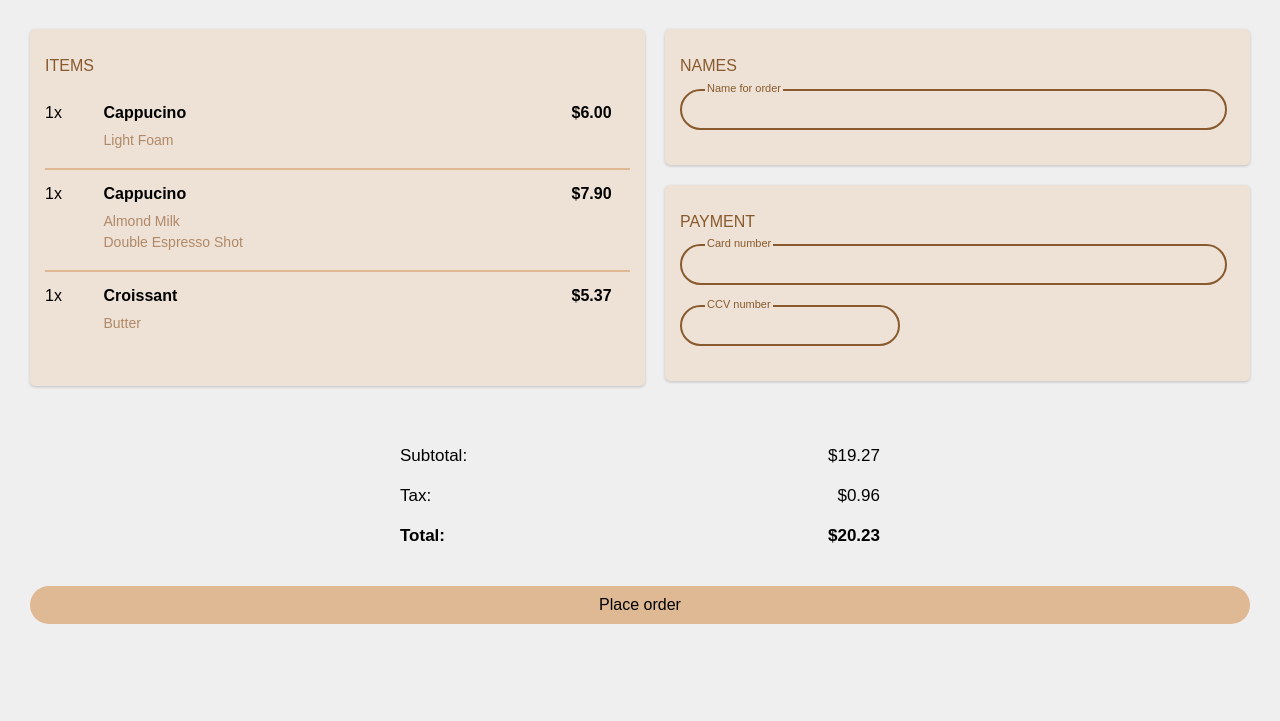
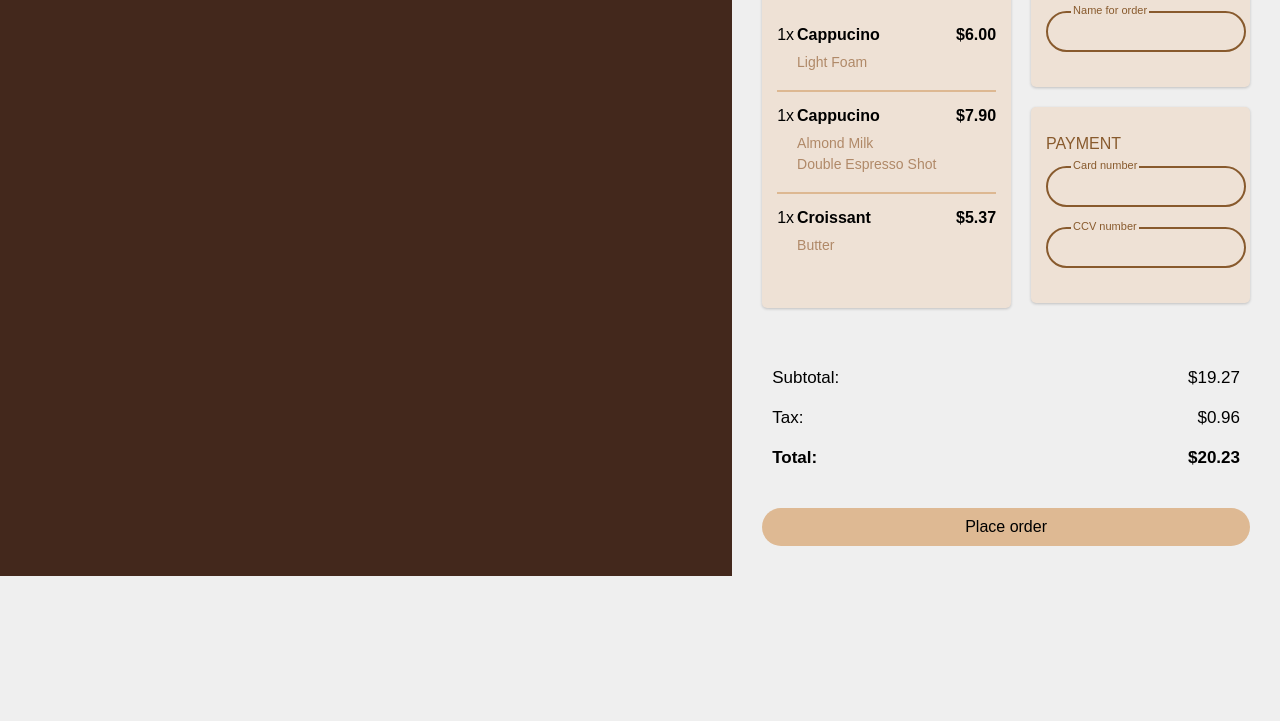
Before and after one commit to Susu-spec/coffeemasters, a plain HTML site: page index.html in a window 1280 px wide. Shown: the part 79-800 px from the top of the page. Drawn offline with Linux system fonts and the light colour scheme.

Commit message:
Update body display

```diff
--- a/style.css
+++ b/style.css
@@ -3,6 +3,7 @@ body {
     padding: 0;
     font-family: 'Open-sans', sans-serif;
     background-color: #efefef;
+    display: flex;
 }
 
 header {
@@ -24,7 +25,7 @@ ul {
 
 .coffeetitle {
     font-family: 'Open-sans', sans-serif;
-    font-size: 1.5em;
+    font-size: 14px;
     color: #fbf2c0;
     padding: 10px;
     margin: 10px;
```
